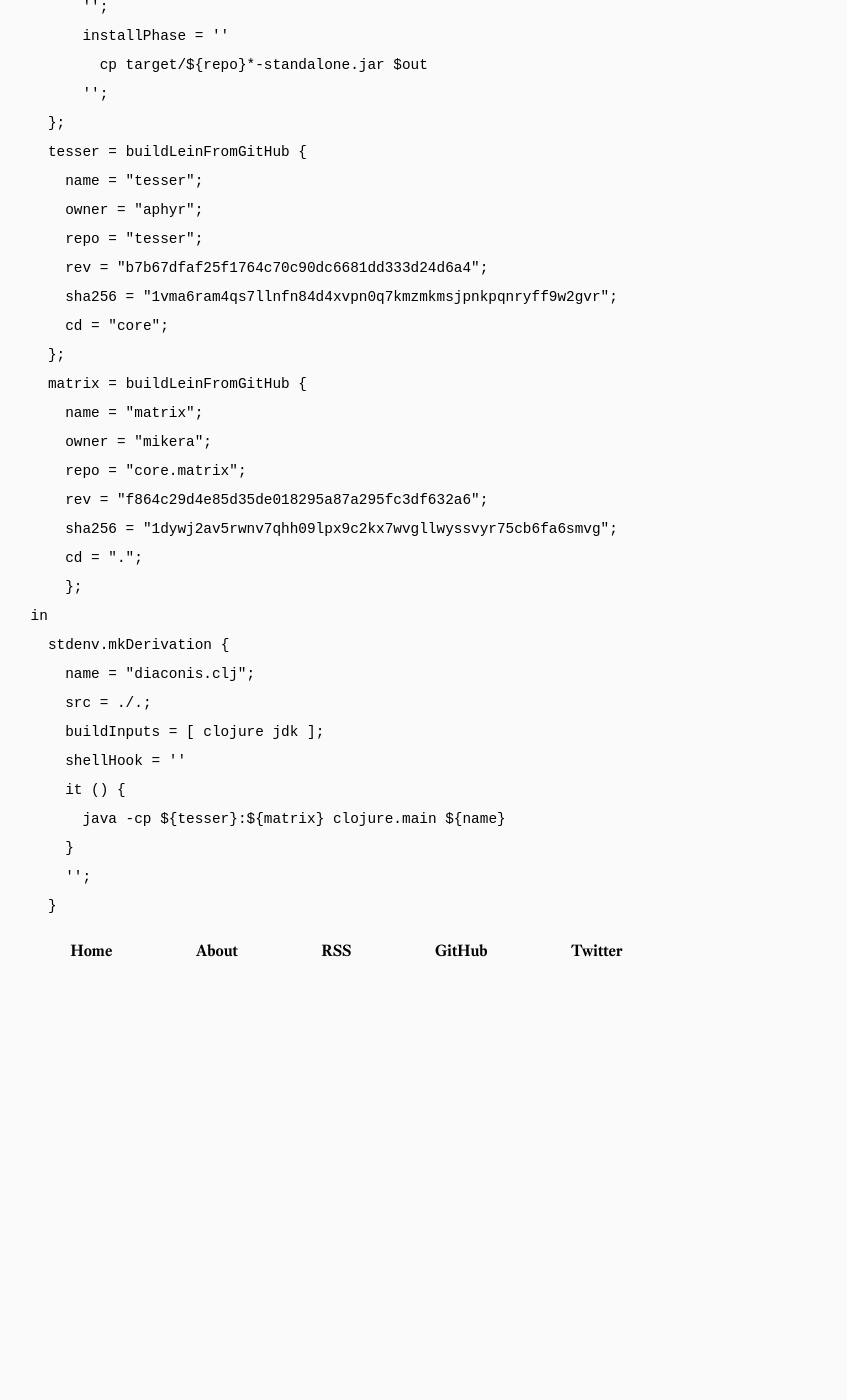
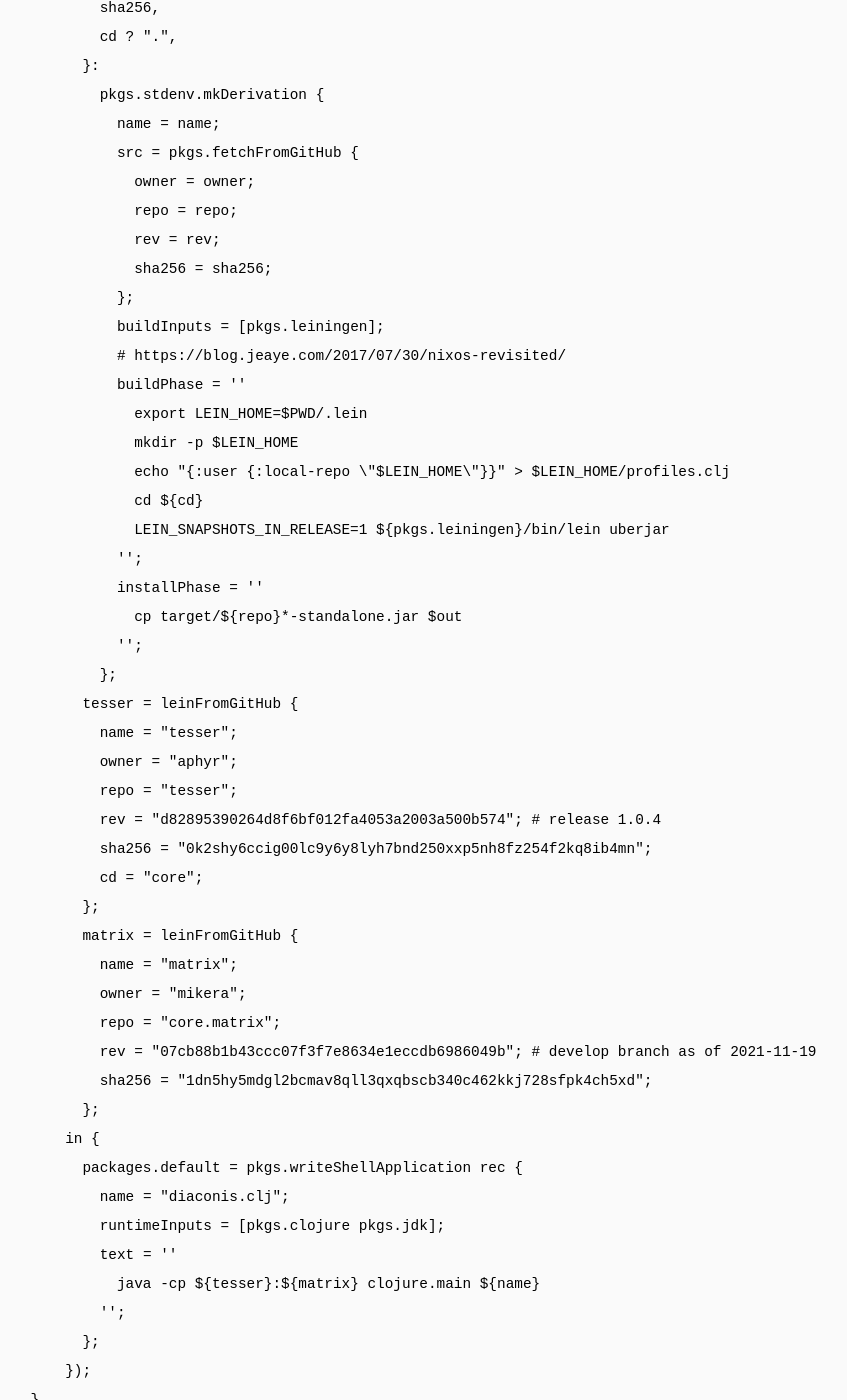
Before and after one commit to genos/genos.github.io, a Jekyll site: the page built from _posts/2017-12-12-ft-clojure-nix.md, in a window 1280 px wide and 1400 px high, scrolled down 2778 px. Shown: the whole window, without its empty margins (187-1034 px from the left). Built offline with Jekyll 4.4.1, drawn with Linux system fonts in a browser that asks for light colours; before the commit the page ends 3807 px from its top, so only the background shows below that; some of the changed text lies outside the part shown.

Commit message:
Update all TTKV posts with new repo; use nix flakes

````diff
--- a/_posts/2017-12-12-ft-clojure-nix.md
+++ b/_posts/2017-12-12-ft-clojure-nix.md
@@ -93,60 +93,79 @@
 The `nix` expression to do so is rather long---though that's a small price to
 pay for the assurance we get.
 
-Here's the content of `default.nix`.
-Save this in a file called `default.nix`, and save the above `Clojure` code in `diaconis.clj` in the same directory.
-Then run `nix-shell --pure --run it` to see (eventually) the results.
+Here's the content of `flake.nix`.
+Save this in a file called `flake.nix`, and save the above `Clojure` code in `diaconis.clj` in the same directory.
+Then run `nix runt` to (eventually) see the results.
 
 ```nix
-with import <nixpkgs> {};
-let
-  buildLeinFromGitHub = { name, owner, repo, rev, sha256, cd }:
-  stdenv.mkDerivation {
-    name = name;
-    src = fetchFromGitHub {
-      owner = owner;
-      repo = repo;
-      rev = rev;
-      sha256 = sha256;
-    };
-      buildInputs = [ leiningen ];
-      buildPhase = ''
-        # https://blog.jeaye.com/2017/07/30/nixos-revisited/
-        export LEIN_HOME=$PWD/.lein
-        mkdir -p $LEIN_HOME
-        echo "{:user {:local-repo \"$LEIN_HOME\"}}" > $LEIN_HOME/profiles.clj
-        cd ${cd}
-        LEIN_SNAPSHOTS_IN_RELEASE=1 ${leiningen}/bin/lein uberjar
-      '';
-      installPhase = ''
-        cp target/${repo}*-standalone.jar $out
-      '';
+{
+  description = "Fourier Transform in Clojure";
+
+  inputs = {
+    flake-utils.url = "github:numtide/flake-utils";
+    nixpkgs.url = "github:NixOS/nixpkgs/nixos-22.11";
   };
-  tesser = buildLeinFromGitHub {
-    name = "tesser";
-    owner = "aphyr";
-    repo = "tesser";
-    rev = "b7b67dfaf25f1764c70c90dc6681dd333d24d6a4";
-    sha256 = "1vma6ram4qs7llnfn84d4xvpn0q7kmzmkmsjpnkpqnryff9w2gvr";
-    cd = "core";
-  };
-  matrix = buildLeinFromGitHub {
-    name = "matrix";
-    owner = "mikera";
-    repo = "core.matrix";
-    rev = "f864c29d4e85d35de018295a87a295fc3df632a6";
-    sha256 = "1dywj2av5rwnv7qhh09lpx9c2kx7wvgllwyssvyr75cb6fa6smvg";
-    cd = ".";
-    };
-in
-  stdenv.mkDerivation {
-    name = "diaconis.clj";
-    src = ./.;
-    buildInputs = [ clojure jdk ];
-    shellHook = ''
-    it () {
-      java -cp ${tesser}:${matrix} clojure.main ${name}
-    }
-    '';
-  }
+
+  outputs = {
+    self,
+    flake-utils,
+    nixpkgs,
+  }:
+    flake-utils.lib.eachDefaultSystem (system: let
+      pkgs = import nixpkgs {inherit system;};
+      leinFromGitHub = {
+        name,
+        owner,
+        repo,
+        rev,
+        sha256,
+        cd ? ".",
+      }:
+        pkgs.stdenv.mkDerivation {
+          name = name;
+          src = pkgs.fetchFromGitHub {
+            owner = owner;
+            repo = repo;
+            rev = rev;
+            sha256 = sha256;
+          };
+          buildInputs = [pkgs.leiningen];
+          # https://blog.jeaye.com/2017/07/30/nixos-revisited/
+          buildPhase = ''
+            export LEIN_HOME=$PWD/.lein
+            mkdir -p $LEIN_HOME
+            echo "{:user {:local-repo \"$LEIN_HOME\"}}" > $LEIN_HOME/profiles.clj
+            cd ${cd}
+            LEIN_SNAPSHOTS_IN_RELEASE=1 ${pkgs.leiningen}/bin/lein uberjar
+          '';
+          installPhase = ''
+            cp target/${repo}*-standalone.jar $out
+          '';
+        };
+      tesser = leinFromGitHub {
+        name = "tesser";
+        owner = "aphyr";
+        repo = "tesser";
+        rev = "d82895390264d8f6bf012fa4053a2003a500b574"; # release 1.0.4
+        sha256 = "0k2shy6ccig00lc9y6y8lyh7bnd250xxp5nh8fz254f2kq8ib4mn";
+        cd = "core";
+      };
+      matrix = leinFromGitHub {
+        name = "matrix";
+        owner = "mikera";
+        repo = "core.matrix";
+        rev = "07cb88b1b43ccc07f3f7e8634e1eccdb6986049b"; # develop branch as of 2021-11-19
+        sha256 = "1dn5hy5mdgl2bcmav8qll3qxqbscb340c462kkj728sfpk4ch5xd";
+      };
+    in {
+      packages.default = pkgs.writeShellApplication rec {
+        name = "diaconis.clj";
+        runtimeInputs = [pkgs.clojure pkgs.jdk];
+        text = ''
+          java -cp ${tesser}:${matrix} clojure.main ${name}
+        '';
+      };
+    });
+}
+
 ```
````
Also changed, not shown: _posts/2019-04-16-time-traveling-kv-store.md (+28 -17 lines), _posts/2019-08-05-ttkv-again.md (+28 -18 lines), _posts/2020-08-17-tiny-api-demo.md (+40 -22 lines), _posts/2022-04-21-ttkv-rs.md (+3 -4 lines).
